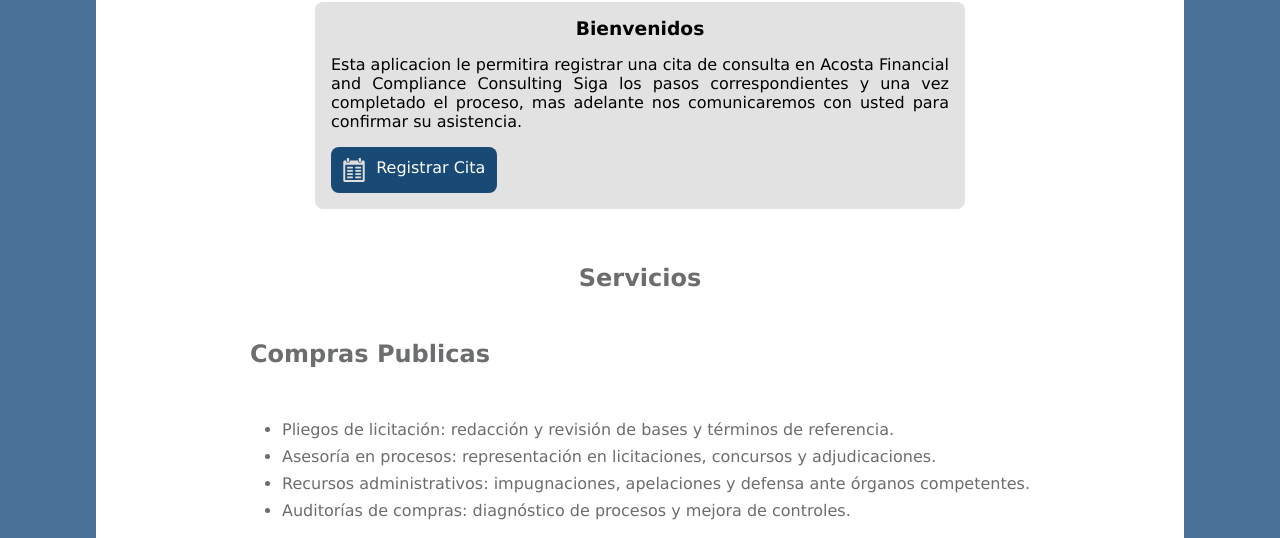
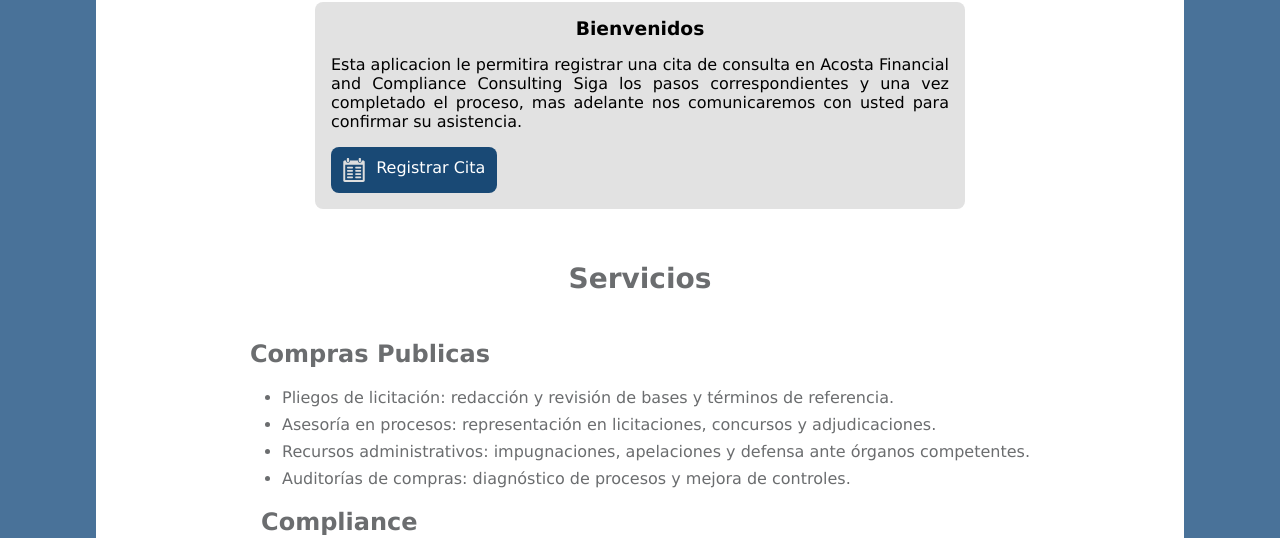
Before and after one commit to RobinsonAlcantara/RSCE-Project, a plain HTML site: page index.html in a window 1280 px wide. Shown: the part 196-734 px from the top of the page. Drawn offline with Linux system fonts and the light colour scheme.

Commit message:
Correcion de estilos al H2 Servicios

```diff
--- a/css/style.css
+++ b/css/style.css
@@ -170,7 +170,8 @@
     padding: 2rem;
     line-height: 1.7rem;
 
-    & h2{
+    & > h2{
+        font-size: 1.75rem;
         margin-bottom: 2rem;
     }
 }
```
